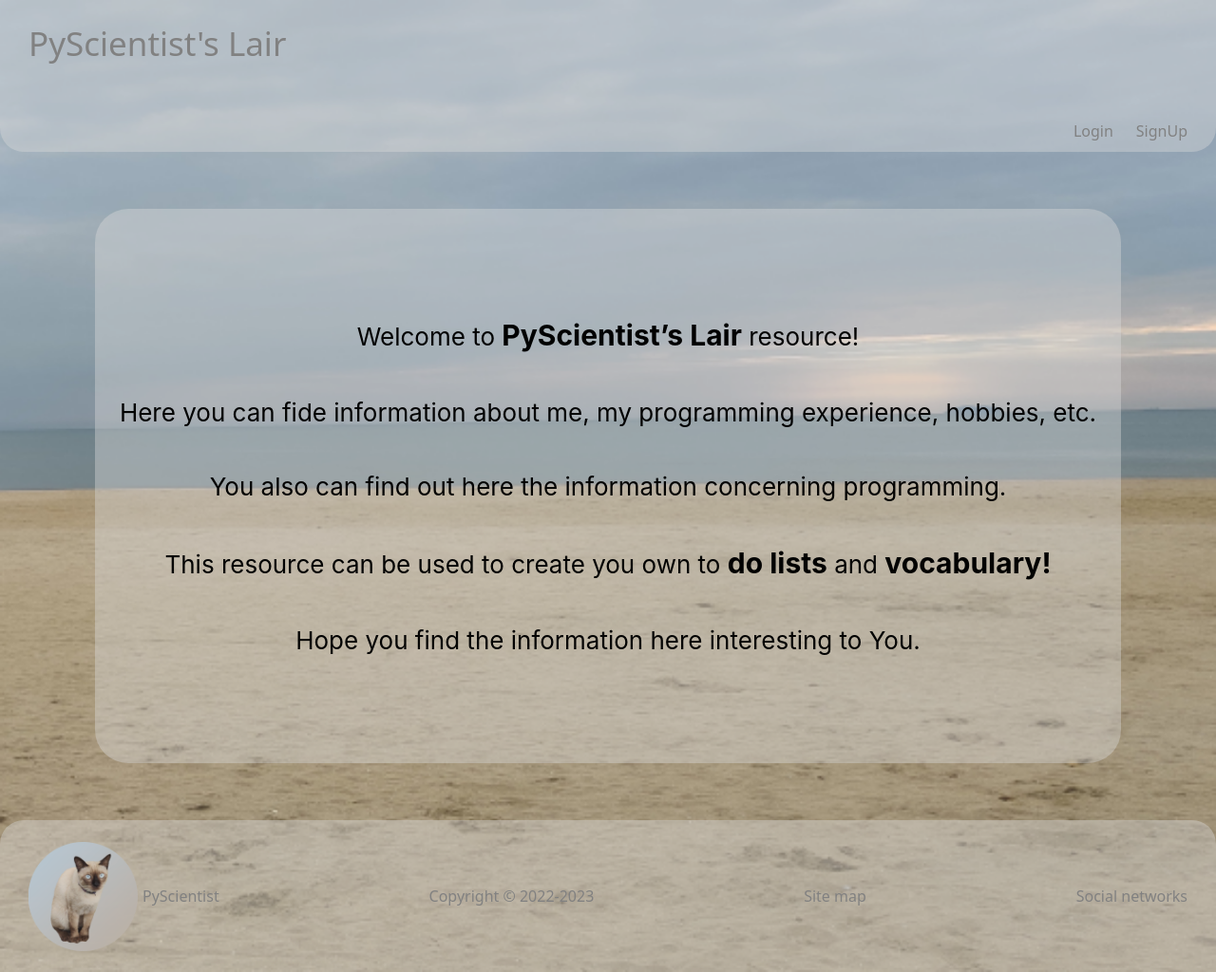
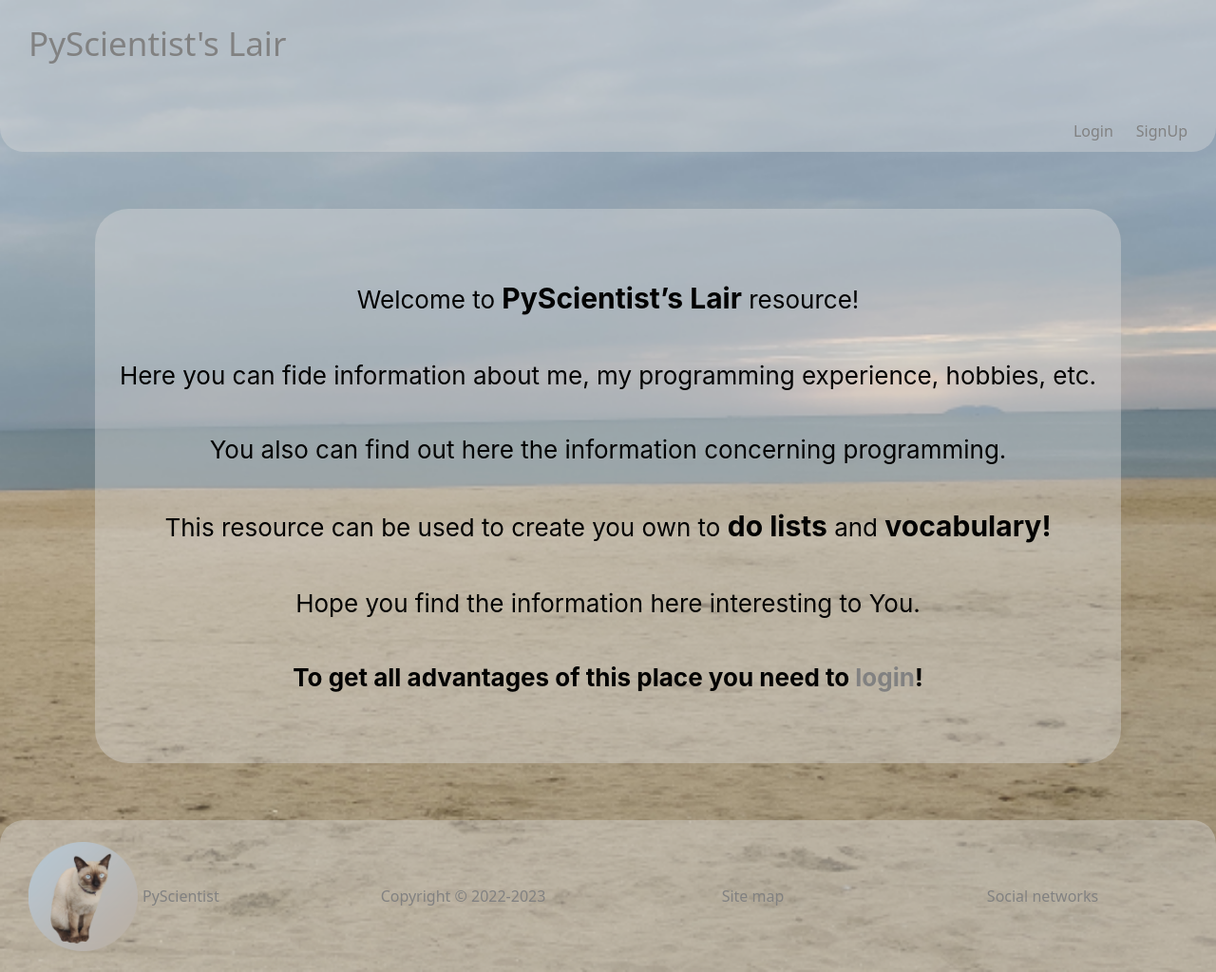
Before and after one commit to PyScientist/PyScientistLair, a Django app: page / in a window 1280 px wide. Shown: the whole page at 95% size. Run offline with Django 4.2, Linux system fonts and the light colour scheme; some web fonts are replaced.

Commit message:
-Refactoring css style and html hypertext for all pages.

```diff
--- a/PyScientistsLair/settings.py
+++ b/PyScientistsLair/settings.py
@@ -29,7 +29,7 @@ ALLOWED_HOSTS = ['*']
 X_FRAME_OPTIONS = 'allow'
 
 CSRF_TRUSTED_ORIGINS = [
-                'https://b962-1-47-132-28.ap.ngrok.io',
+                'https://1ec5-1-46-193-138.ap.ngrok.io',
                 ]
 # Application definition
 
--- a/main/static/css/style.css
+++ b/main/static/css/base_style.css
@@ -2,14 +2,17 @@
   background-image: url("/static/images/pattaya_beach.png");
   background-repeat: no-repeat;
   background-size: cover;
-  min-width: 1000px;
+  width: 100%;
+  min-width:1200px;
+  height: 100%;
 }
 
 .header_fake {
-  height: 160px;
-  width: 100%;
   background-color: #D9D9D9;
   opacity: .4;
+  width: 100%;
+  min-width:1200px;
+  height: 160px;
   border-radius: 0px 0px 25px 25px;
 }
 
@@ -17,8 +20,8 @@
   margin-top: -160px;
   opacity: .99;
   width: 100%;
+  min-width:1200px;
   height: 160px;
-  display: -webkit-flex;
   display: flex;
   flex-flow: column;
 }
@@ -87,18 +90,20 @@ div.authorization_pannel {
     grid-template-columns: auto;
     }
 
-
 .content_field {
-    height: 704px;
+    height: 100%;
+    min-height: 704px;
     width: 100%;
+    min-width:1200px;
     text-align: center;
 }
 
 #footer_fake {
+  background-color: #D9D9D9;
+  opacity: .4;
   height: 160px;
   width: 100%;
-  background-color: #D9D9D9;
-  opacity: .4;
+  min-width:1200px;
   border-radius: 25px 25px 0px 0px;
 }
 
@@ -106,6 +111,7 @@ div.authorization_pannel {
   margin-top: -160px;
   opacity: .99;
   width: 100%;
+  min-width:1200px;
   height: 160px;
   display: flex;
   justify-content: space-between;
@@ -119,32 +125,37 @@ img.footer-logo {
   padding-right: 5px;
 }
 
+#cat_frame {
+  display: flex;
+  align-items: center;
+  justify-content: flex-start;
+  width: 100%;
+  flex: 1;
+}
+
+.footer span {
+    color: #818181;
+    font-size: 16px;
+    text-align: center;
+}
+
 #copyrite {
   display: flex;
   align-items: center;
+  justify-content: center;
+  flex: 1;
 }
 
 #sitemap {
   display: flex;
   align-items: center;
-  width = 200px;
+  justify-content: center;
+  flex: 1;
 }
 
 #social {
   display: flex;
   align-items: center;
-  width = 200px;
+  justify-content: center;
+  flex: 1;
 }
-
-#footer-logo {
-  display: flex;
-  align-items: center;
-  width = 140px;
-}
-
-.footer span {
-    color: #818181;
-    font-size: 16px;
-    width: 100%;
-    text-align: center;
-}
--- a/main/static/css/home_style.css
+++ b/main/static/css/home_style.css
@@ -1,4 +1,4 @@
-.full_home_greatings_field {
+.full_home_greetings_field {
     margin-top: 60px;
     margin-left: 100px;
     margin-right: 100px;
@@ -6,7 +6,7 @@
     flex-flow: column;
 }
 
-.fake_home_greatings_field {
+.fake_home_greetings_field {
     height: 584px;
     width: 100%;
     background-color: #D9D9D9;
@@ -14,7 +14,7 @@
     border-radius: 35px;
 }
 
-.home_greatings_field {
+.home_greetings_field {
     margin-top: -584px;
     height: 584px;
     width: 100%;
@@ -26,13 +26,28 @@
     justify-content: center;
 }
 
-.home_greatings_field span  {
+.home_greetings_field span  {
     color: black;
     font-size: 26px;
     font-family: inter;
 }
 
-.home_greatings_field span.bold  {
+.home_greetings_field span.bold  {
     font-weight: bold;
     font-size: 30px;
 }
+
+.logging_attention_message {
+        font-weight: bold;
+        font-size: 30px;
+        font-family: inter;
+}
+
+.logging_attention_message a {
+        color: #818181;
+        text-decoration: none;
+}
+
+.logging_attention_message a:hover {
+        color:#F1F1F1;
+}
--- /dev/null
+++ b/main/static/css/login_block_style.css
@@ -0,0 +1,3 @@
+div.login_block {
+    margin: 100px;
+}
--- /dev/null
+++ b/main/static/css/to_do_list_items_view_style.css
@@ -0,0 +1,20 @@
+.to_do_list_items_show_container {
+    margin-left: 100px;
+    margin-right: 100px;
+    margin-bottom: 60px;
+    margin-top: 60px;
+}
+
+.items_tool {
+    width: 100%;
+    display:flex;
+    flex-flow: row;
+    justify-content: flex-start;
+}
+
+.add_item_tool {
+}
+
+.save_state_tool {
+    margin-left: 20px;
+}
--- a/main/templates/main/base.html
+++ b/main/templates/main/base.html
@@ -8,19 +8,21 @@
 
         <link href="https://cdn.jsdelivr.net/npm/bootstrap@5.2.3/dist/css/bootstrap.min.css" rel="stylesheet" integrity="sha384-rbsA2VBKQhggwzxH7pPCaAqO46MgnOM80zW1RWuH61DGLwZJEdK2Kadq2F9CUG65" crossorigin="anonymous">
 
-        <link rel="stylesheet" href="{% static 'css/style.css' %}">
+        <link rel="stylesheet" href="{% static 'css/base_style.css' %}">
+        <link rel="stylesheet" href="{% static 'css/login_block_style.css' %}">
         <link rel="stylesheet" href="{% static 'css/home_style.css' %}">
         <link rel="stylesheet" href="{% static 'css/todolist_style.css' %}">
+        <link rel="stylesheet" href="{% static 'css/to_do_list_items_view_style.css' %}">
         <link rel="stylesheet" href="{% static 'css/slides_style.css' %}">
 
         <title> {% block title %} PyScientist's Lair {% endblock %} </title>
 
     </head>
 
-    <body class = desktop_main>
-
-        <div class=header_fake></div>
-        <div class=header>
+    <body>
+        <div class="desktop_main">
+            <div class="header_fake"></div>
+            <div class="header">
                 <div class="header_title">
                     <p>PyScientist's Lair</p>
                 </div>
@@ -46,7 +48,7 @@
 
             <section class="main_field_section">
 
-            <div id="content", class="content_field">
+                <div id="content" class="content_field">
                     {% block content %}
                     {% endblock %}
                 </div>
@@ -56,7 +58,7 @@
             <footer>
                 <div id="footer_fake"></div>
                 <div id="footer" class="footer">
-                <div id="footer-logo">
+                    <div id="cat_frame">
                         <img class ="footer-logo" src="/static/images/thai_cat.png" alt = "Thai cat">
                         <span>PyScientist</span>
                     </div>
@@ -71,6 +73,7 @@
                     </div>
                 </div>
             </footer>
+        </div>
 
         <script src="https://cdn.jsdelivr.net/npm/bootstrap@5.2.3/dist/js/bootstrap.bundle.min.js"
         integrity="sha384-kenU1KFdBIe4zVF0s0G1M5b4hcpxyD9F7jL+jjXkk+Q2h455rYXK/7HAuoJl+0I4"
@@ -79,6 +82,5 @@
         <script src="https://cdn.jsdelivr.net/npm/@popperjs/core@2.11.6/dist/umd/popper.min.js"
         integrity="sha384-oBqDVmMz9ATKxIep9tiCxS/Z9fNfEXiDAYTujMAeBAsjFuCZSmKbSSUnQlmh/jp3"
         crossorigin="anonymous"></script>
-
     </body>
 </html>
--- a/main/templates/main/home.html
+++ b/main/templates/main/home.html
@@ -5,10 +5,10 @@ Home
 {% endblock %}
 
 {% block content %}
-    <div class="full_home_greatings_field">
-        <div class="fake_home_greatings_field"></div>
-        <div class="home_greatings_field">
-            <span>
+    <div class="full_home_greetings_field">
+        <div class="fake_home_greetings_field"></div>
+        <div class="home_greetings_field">
+            <span class="main_home_span">
                 Welcome to <span class="bold">PyScientist’s Lair</span> resource!
                 <br><br>
                 Here you can fide information about me, my programming experience, hobbies, etc.
@@ -18,7 +18,12 @@ Home
                 This resource can be used to create you own to <span class="bold">do lists</span> and <span class="bold">vocabulary!</span>
                 <br><br>
                 Hope you find the information here interesting to You.
-            <span>
+                <br><br>
+                <span class="logging_attention_message">
+                    To get all advantages of this place you need to
+                    <a class="right" href="/login">login</a>!
+                </span>
+            </span>
         </div>
     </div>
 {% endblock %}
--- a/register/templates/register/register.html
+++ b/register/templates/register/register.html
@@ -7,9 +7,11 @@ Create an Account
 {% load crispy_forms_tags %}
 
 {% block content %}
+<div class="login_block">
     <form method="POST", class="form-group">
         {% csrf_token %}
         {{form|crispy}}
         <button type="submit" class = "btn btn-success">Register</button>
     </form>
+</div>
 {% endblock %}
--- a/register/templates/registration/login.html
+++ b/register/templates/registration/login.html
@@ -6,10 +6,12 @@ Login Here
 {% endblock %}
 
 {% block content %}
+    <div class="login_block">
         <form method="POST", class="form-group">
             {% csrf_token %}
             {{form|crispy}}
             <p>Don't have an account? Create one <a href="/register">here</a></p>
             <button type="submit" class="btn btn-success">Login</button>
         </form>
+    </div>
 {% endblock %}
```
Also changed, not shown: main/templates/main/create_to_do_list.html (deleted, +0 -14 lines), main/templates/main/list_to_do_items.html (+13 -8 lines), main/templates/main/view_to_do_lists.html (+1 -26 lines). Lines whose indentation alone changed are shown as unchanged.
